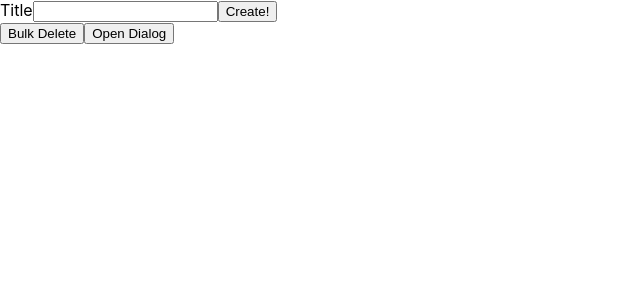
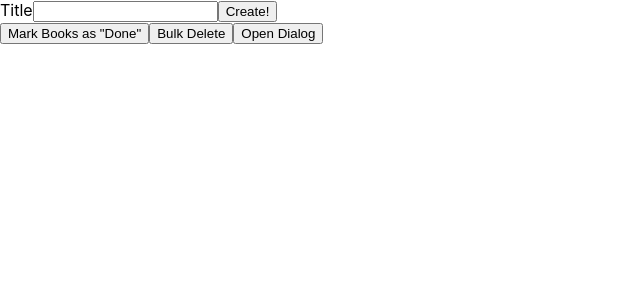
Before and after one commit to AlexChiG/Nenos-Proiect-Final, a React (Create React App) app in the folder proiect-final/: page / in a window 1280 px wide. Shown: the top 300 px of the page, without its empty margins (0-640 px from the left). Built offline with nearby package versions, Linux system fonts and the light colour scheme.

Commit message:
bulk buttons almst done

```diff
--- a/proiect-final/src/App.js
+++ b/proiect-final/src/App.js
@@ -14,7 +14,7 @@ function App() {
       if (DialogResult) {
         const updatedBooks = [
           ...books,
-          { id: Math.round(Math.random() * 9999), title, isChecked: false },
+          { id: Math.round(Math.random() * 9999), title, isChecked: false, isDone: false},
         ];
         setBooks(updatedBooks);
         handleOpenSnackbar("Entry added", "success");
@@ -107,7 +107,6 @@ function App() {
   const updateBooks = (id,state) => {
     const updatedBooks = books.map((book) => {
       if (book.id === id) {
-        handleOpenSnackbar("Entry modified", "success");
         return { ...book, isChecked: state };
       }
       console.log(book);
@@ -115,6 +114,18 @@ function App() {
     });
     setBooks(updatedBooks);
   };
+
+  const markTaskDone = () => {
+    const updatedBooks = books.map((book) => {
+      if (book.isChecked === true) {
+        return { ...book, isDone: !book.isDone };
+      }
+      console.log(book);
+      return book;
+    });
+    console.log(updatedBooks);
+    setBooks(updatedBooks);
+  }
 
   return (
     <div className="App">
@@ -132,6 +143,7 @@ function App() {
         setSeverity={severity}
       />
 
+      <button onClick={markTaskDone}>Mark Books as "Done"</button>
       <button onClick={handleBulkDelete}>Bulk Delete</button>
 
       {/* <BulkOperations
```
